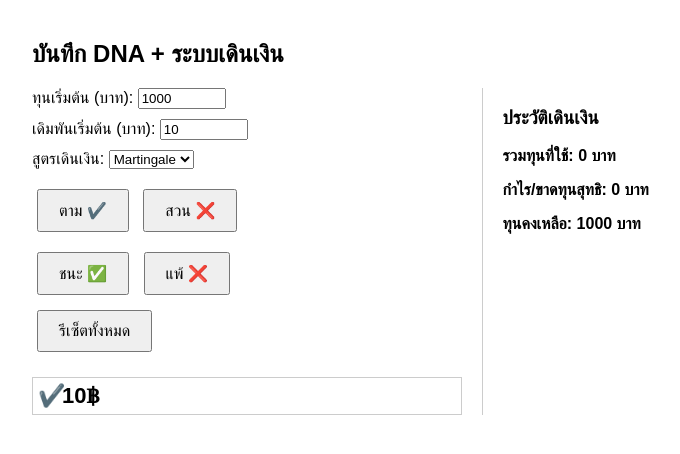
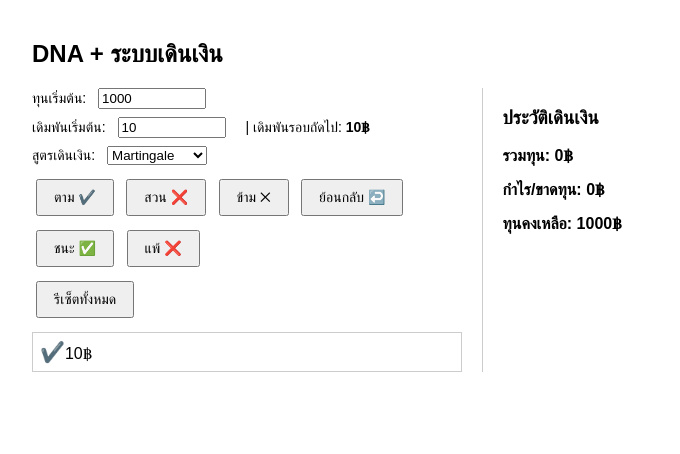
Before and after one commit to kenmimo279/winloss-bacca, a plain HTML site: page index.html in a window 1280 px wide. Both pictures are taken after a click on the button "ตาม ✔️". Shown: the whole page, without its empty margins (158-838 px from the left). Drawn offline with Linux system fonts and the light colour scheme.

Commit message:
Update index.html

```diff
--- a/index.html
+++ b/index.html
@@ -1,3 +1,4 @@
+<!-- index.html -->
 <!DOCTYPE html>
 <html lang="th">
 <head>
@@ -5,57 +6,54 @@
   <title>DNA + ระบบเดินเงิน</title>
   <meta name="viewport" content="width=device-width, initial-scale=1.0">
   <style>
-    body { font-family: sans-serif; padding: 20px; max-width: 900px; margin: auto; }
-    .container { display: flex; gap: 20px; }
-    .controls, .history { flex: 1; }
-    .controls button { padding: 10px 20px; margin: 5px; font-size: 16px; cursor: pointer; }
+    body { font-family: sans-serif; padding:20px; max-width:900px; margin:auto; }
+    .container { display:flex; gap:20px; }
+    .controls, .history { flex:1; }
+    .controls button { padding:8px 16px; margin:4px; font-size:14px; cursor:pointer; }
     .dna-box {
-      border: 1px solid #ccc;
-      padding: 5px;
-      max-height: 120px;
-      overflow-y: auto;
-      white-space: normal;
-      margin-top: 20px;
+      border:1px solid #ccc; padding:5px; max-height:150px;
+      overflow-y:auto; white-space:normal; margin-top:10px;
     }
-    .dna-box span {
-      display: inline-block;
-      width: 24px;
-      text-align: center;
-      font-size: 22px;
-      font-weight: bold;
+    .dna-cell {
+      display:inline-block; width:30px; text-align:center;
+      margin:2px; vertical-align:top;
     }
-    .green { color: green; }
-    .red   { color: red; }
-    .history {
-      border-left: 1px solid #ccc;
-      padding-left: 20px;
-      max-height: 600px;
-      overflow-y: auto;
-    }
-    .history ul { list-style: none; padding-left: 0; }
-    .history li { margin-bottom: 6px; }
-    .summary { margin-top: 10px; font-weight: bold; }
-    input { width: 80px; }
-    label { font-size: 16px; display: block; margin-bottom: 10px; }
+    .dna-cell .symbol { font-size:20px; }
+    .green { color:green; }
+    .red   { color:red; }
+    .gray  { color:gray; }
+    .next-bet-inline { font-size:14px; margin-left:16px; }
+    .history { border-left:1px solid #ccc; padding-left:20px;
+                max-height:600px; overflow-y:auto; }
+    .history ul { list-style:none; padding:0; }
+    .history li { margin-bottom:4px; font-size:14px; }
+    .summary { margin-top:8px; font-weight:bold; }
+    label { display:block; margin-bottom:8px; font-size:14px; }
+    input, select { width:100px; margin-left:8px; }
   </style>
 </head>
 <body>
 
-  <h2>บันทึก DNA + ระบบเดินเงิน</h2>
+  <h2>DNA + ระบบเดินเงิน</h2>
   <div class="container">
 
-    <!-- ปุ่มควบคุม -->
+    <!-- controls -->
     <div class="controls">
-
-      <label>ทุนเริ่มต้น (บาท):
+      <label>
+        ทุนเริ่มต้น:
         <input type="number" id="startCapital" value="1000" onchange="setCapital()" />
       </label>
 
-      <label>เดิมพันเริ่มต้น (บาท):
+      <label>
+        เดิมพันเริ่มต้น:
         <input type="number" id="baseBet" value="10" onchange="setBaseBet()" />
+        <span class="next-bet-inline">
+          | เดิมพันรอบถัดไป: <strong><span id="currentBetDisplay">10</span>฿</strong>
+        </span>
       </label>
 
-      <label>สูตรเดินเงิน:
+      <label>
+        สูตรเดินเงิน:
         <select id="modeSelect" onchange="changeMode()">
           <option value="martingale">Martingale</option>
           <option value="paroli">Paroli</option>
@@ -66,27 +64,28 @@
         </select>
       </label>
 
-      <div style="margin-top:15px;">
+      <div style="margin-top:10px;">
         <button onclick="markDNA('follow')">ตาม ✔️</button>
         <button onclick="markDNA('oppose')">สวน ❌</button>
+        <button onclick="markSkip()">ข้าม ✕</button>
+        <button onclick="undoDNA()">ย้อนกลับ ↩️</button>
       </div>
-      <div style="margin-top:10px;">
+      <div style="margin-top:6px;">
         <button onclick="confirmResult(true)">ชนะ ✅</button>
         <button onclick="confirmResult(false)">แพ้ ❌</button>
       </div>
       <button style="margin-top:10px;" onclick="resetAll()">รีเซ็ตทั้งหมด</button>
 
       <div class="dna-box" id="dnaBox"></div>
-
     </div>
 
-    <!-- ประวัติเดินเงิน -->
+    <!-- history -->
     <div class="history">
       <h3>ประวัติเดินเงิน</h3>
       <ul id="moneyLog"></ul>
-      <p class="summary">รวมทุนที่ใช้: <span id="totalSpent">0</span> บาท</p>
-      <p class="summary">กำไร/ขาดทุนสุทธิ: <span id="totalProfit">0</span> บาท</p>
-      <p class="summary">ทุนคงเหลือ: <span id="capitalLeft">1000</span> บาท</p>
+      <p class="summary">รวมทุน: <span id="totalSpent">0</span>฿</p>
+      <p class="summary">กำไร/ขาดทุน: <span id="totalProfit">0</span>฿</p>
+      <p class="summary">ทุนคงเหลือ: <span id="capitalLeft">1000</span>฿</p>
     </div>
 
   </div>
```
